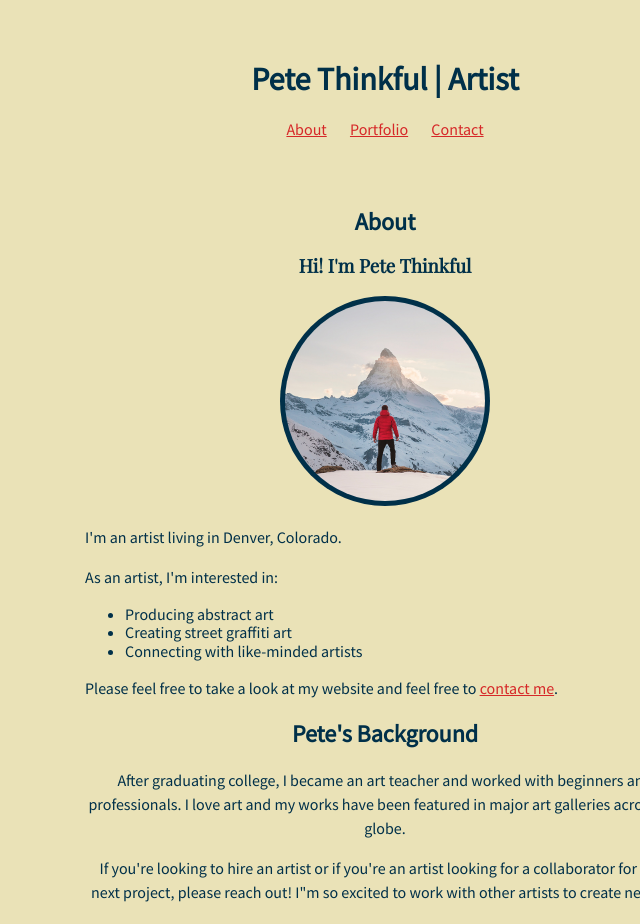
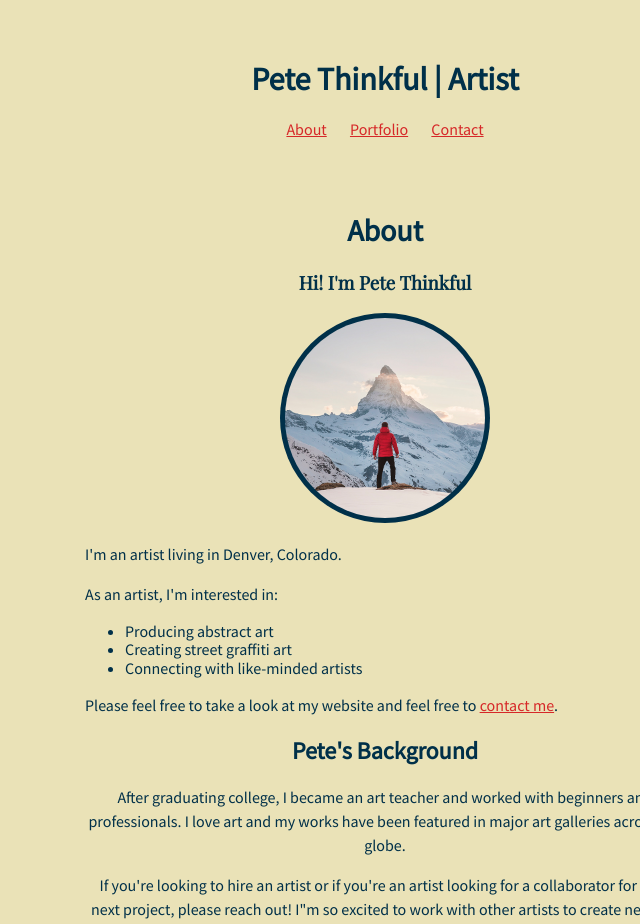
Before and after one commit to Cluwnette/portfolio-practice, a plain HTML site: page index.html in a window 1280 px wide. Shown: the top 924 px of the page, without its empty margins (255-895 px from the left). Drawn offline with nearby package versions, Linux system fonts and the light colour scheme.

Commit message:
changed font size of h2 header

```diff
--- a/index.html
+++ b/index.html
@@ -26,7 +26,7 @@
       <!-- TODO: Add About section here -->
 
       <article>
-        <h2>About</h2>
+        <h2 class="style1">About</h2>
         <section id="about">
           <h3>Hi! I'm Pete Thinkful</h3>
           <div>
--- a/style.css
+++ b/style.css
@@ -29,6 +29,10 @@ h2{
 h3 {
   text-align: center;
   font-family: "Playfair Display", Times, serif;
+}
+
+h2.style1{
+  font-size:30px;
 }
 
 article{
```
